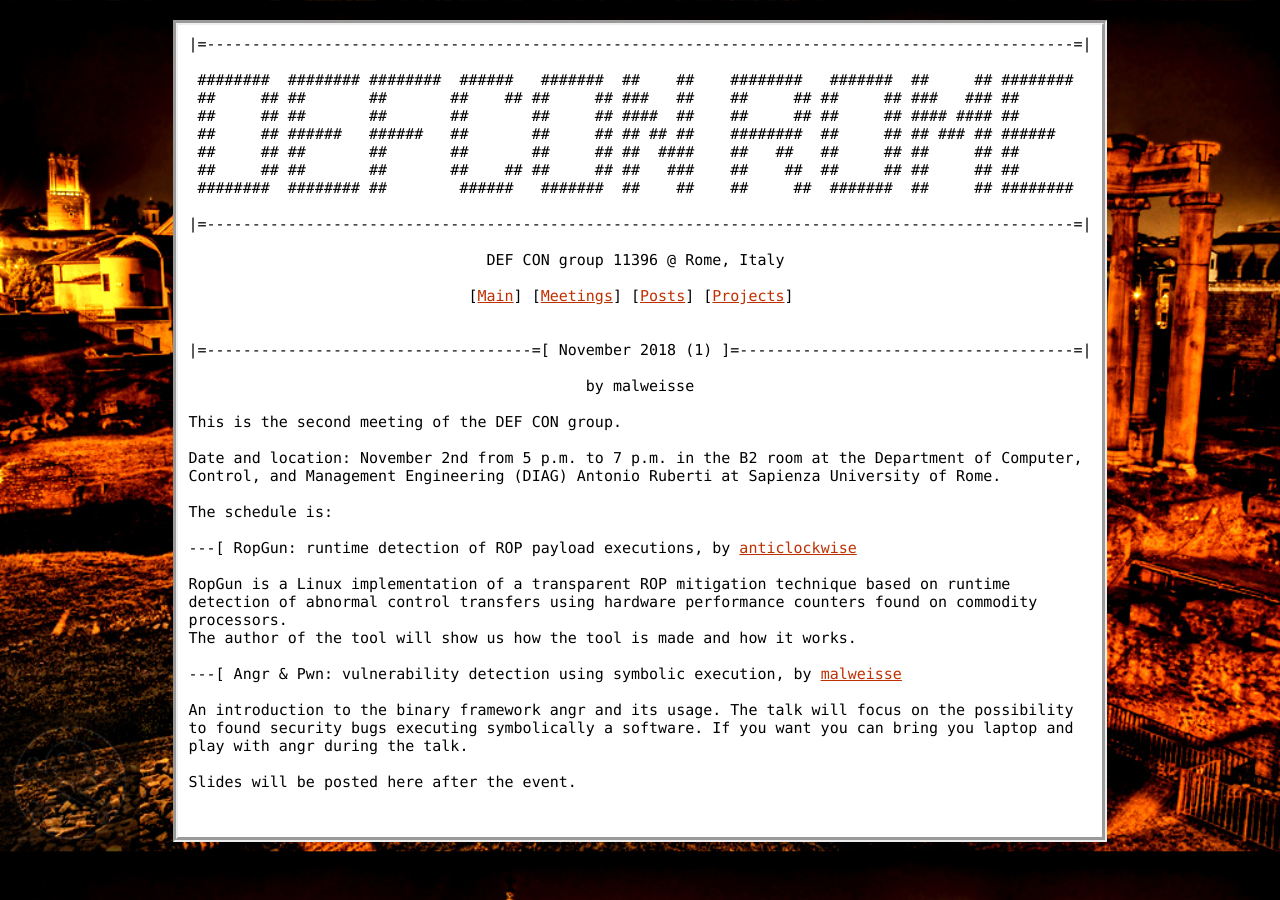
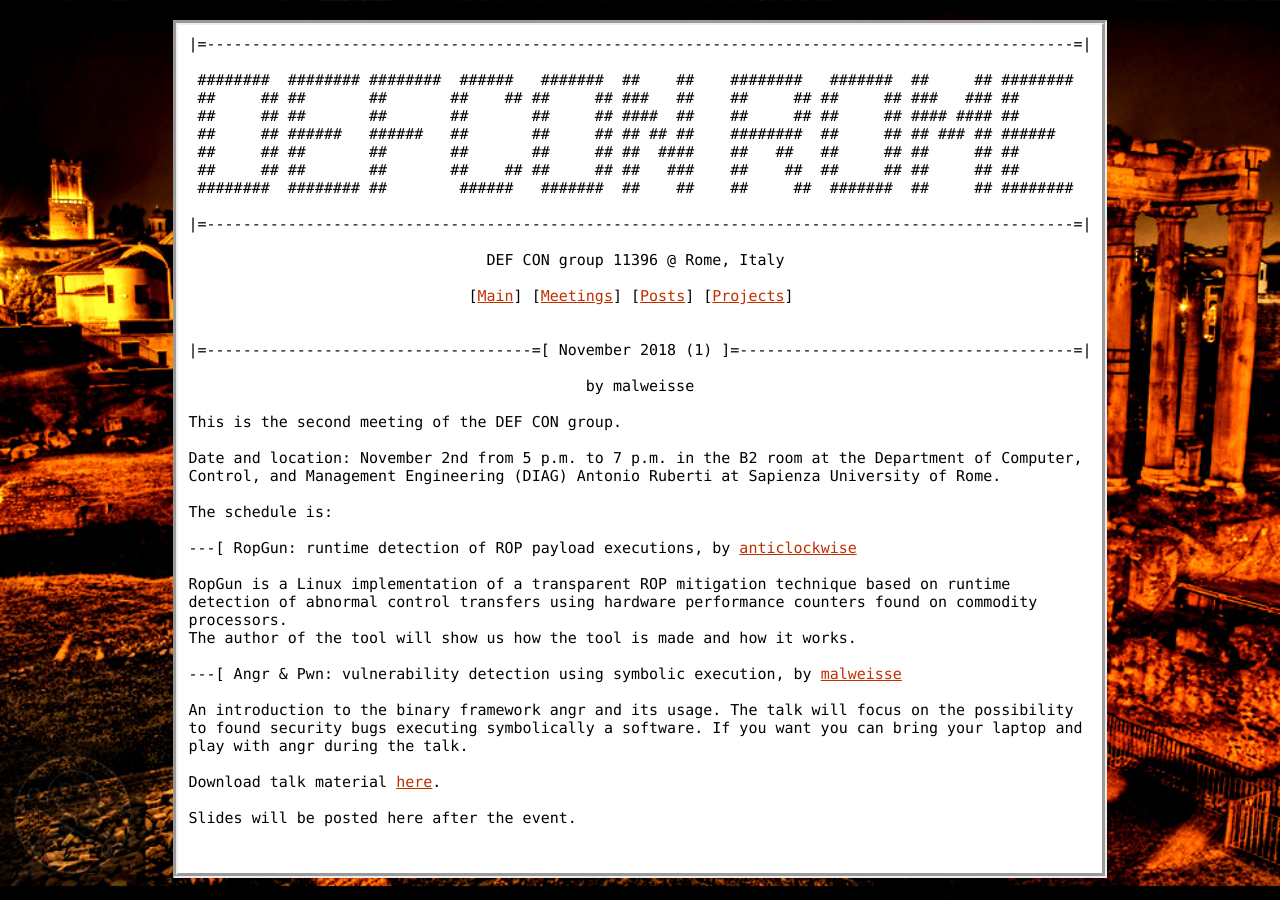
Before and after one commit to DEFCON753/defcon753.github.io, a Jekyll site: the page built from _posts/2018-10-15-meeting-nov2.html, in a window 1280 px wide. Built offline with Jekyll 4.4.1, drawn with Linux system fonts in a browser that asks for light colours.

Commit message:
angr talk material

```diff
--- a/_posts/2018-10-15-meeting-nov2.html
+++ b/_posts/2018-10-15-meeting-nov2.html
@@ -19,6 +19,8 @@
 
 ---[ Angr & Pwn: vulnerability detection using symbolic execution, by <a href="https://twitter.com/andreafioraldi">malweisse</a>
 
-An introduction to the binary framework angr and its usage. The talk will focus on the possibility to found security bugs executing symbolically a software. If you want you can bring you laptop and play with angr during the talk.
+An introduction to the binary framework angr and its usage. The talk will focus on the possibility to found security bugs executing symbolically a software. If you want you can bring your laptop and play with angr during the talk.
+
+Download talk material <a href="{{ site.baseurl }}/assets/angr_talk_material.tar.gz">here</a>.
 
 Slides will be posted here after the event.
```
Also changed, not shown: 1 other file.
